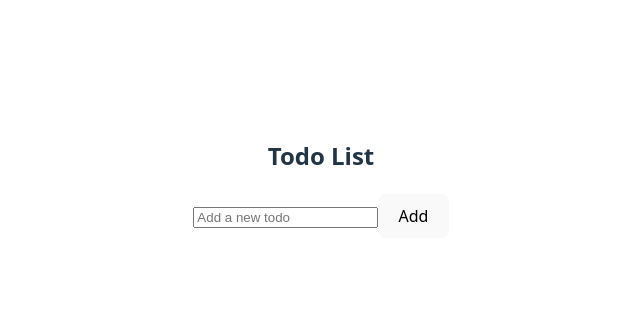
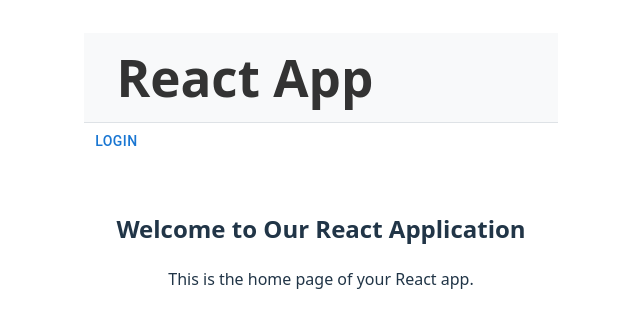
Before and after one commit to AspireQ-pro/react-teaching-demo, a React (Vite) app in the folder teaching-react/: page / in a window 1280 px wide. Shown: the part 214-542 px from the top of the page, without its empty margins (319-959 px from the left). Built offline with nearby package versions, Linux system fonts and the light colour scheme.

Commit message:
login form added

```diff
--- a/teaching-react/src/App.jsx
+++ b/teaching-react/src/App.jsx
@@ -1,93 +1,9 @@
-import { useState } from 'react'
 import './App.css'
-import VegliImage from "./assets/vegli_image.jpg"
-import Teja from "./assets/Tejas_lava.png"
-import ProfileCard from './components/ProfileCard'
-// import AboutUs from './components/AboutUs'
-import Counter from './components/counter'
-import IdentityCard from './components/IdentityCard'
-import TodoList from './components/TodoList'
-function Button({label,color,onClick}){
-  return  <button style={{backgroundColor:color}} onClick={onClick}>{label}</button>//in this it is html. so to add the javascript variable inside the html we will use { }
-}
+import Home from './components/Home'
 
 
-const handleclick=()=>{
-  alert("Button clicked");
-}
-
-
-
-//props --> properties
-//unidirectional data flow -- only passed from parent to child
-//that are passed from parent to child components
-//they are read-only so they cannot be changed
-
-
-const students = [
-  { id: 1, name: "Tejas", role: "Developer" , image: Teja},
-  { id: 2, name: "Sumedh", role: "Developer" , image: VegliImage},
-  { id: 3, name: "Atul", role: " Developer" , image: Teja},
-  { id: 4, name: "Rajshree", role: "Developer" , image: Teja},
-  { id: 5, name: "Akshay", role: "Developer" , image: Teja}
-];
-
-//conditional rendering
-// function Welcome1({isRegistered}){
-//   if(isRegistered){
-//     return <h2>Hello , you are registered student.</h2>
-//   }
-//   return <h2>Welcome to the Aspireq</h2>
-// }
-
-//using ternary operator
-function Welcome1({isRegistered}){
- return isRegistered ? <h2>Hello , you are registered student.</h2> : <h2>Welcome to the Aspireq</h2>;
-}
-
-// function Welcome(){
-//   return <h1>Welcome to the Aspireq</h1>
-// }
-
-var isRegistered = false;
-
-
-
-//Rendering the list
-
-const studentList=["Akshay","Tejas","Sumedh","Atul","Rajshree"];
-
 function App() {
-  const sList=[];
-       for (let i=0; i< studentList.length;i++){
-        sList.push(<li key={i}>{studentList[i]}</li>);
-       }
-//Jsx:=>(Javascript XML) writing a html inside the javascript
-  return (
-    <>
-       {/* <Welcome1 isRegistered={isRegistered}/> */}
-       <TodoList todos={studentList} />
-      {/* <ul>
-        {sList}
-      </ul>
-      <ul>
-        {studentList.map((student,index)=>(
-          <li key={index}>{student}</li>
-        ))}
-      </ul> */}
-
-
-       {/* <div style={{display:"flex", justifyContent:"space-between",gap:"10px"}}>
-         {students.map((student,index)=>(
-            <ProfileCard key={index} id={student.id} name={student.name} role={student.role} image={student.image}/>
-         ))}
-       </div> */}
-       {/* <Welcome1 name="Sumedh" role="Developer"/>
-       <Button label="Click Me" color="blue" onClick={handleclick}/> */}
-       {/* <Counter/>  */}
-       {/* <IdentityCard/> */}
-    </>
-  )
+  return <Home />;
 }
 
 export default App
--- /dev/null
+++ b/teaching-react/src/components/Header.jsx
@@ -0,0 +1,40 @@
+import LoginButton from "./LoginButtton";
+import LoginForm from "./LoginForm";
+import {useState} from "react";
+
+function Header() {
+  const [showLogin,setShowLogin]=useState(false);
+
+  return (
+    <>
+    <header style={{
+      display: 'flex',
+      justifyContent: 'space-between',
+      alignItems: 'center',
+      padding: '1rem 2rem',
+      backgroundColor: '#f8f9fa',
+      borderBottom: '1px solid #dee2e6'
+    }}>
+
+
+      <h1 style={{ margin: 0, color: '#333' }}>React App</h1>
+
+
+
+    </header>
+     <div style={{ display: 'flex', gap: '1rem' }}>
+        {
+          !showLogin? (
+            <LoginButton onClick={() => setShowLogin(true)} />
+          ) : (
+            <LoginForm onClose={() => setShowLogin(false)} />
+          )
+        }
+      </div>
+    </>
+
+
+  );
+}
+
+export default Header;
--- /dev/null
+++ b/teaching-react/src/components/Home.jsx
@@ -0,0 +1,18 @@
+import Header from './Header';
+
+function Home() {
+  return (
+    <div>
+      <Header />
+      <main style={{
+        padding: '2rem',
+        textAlign: 'center'
+      }}>
+        <h2>Welcome to Our React Application</h2>
+        <p>This is the home page of your React app.</p>
+      </main>
+    </div>
+  );
+}
+
+export default Home;
--- /dev/null
+++ b/teaching-react/src/components/LoginButtton.jsx
@@ -0,0 +1,9 @@
+import {Button} from "@mui/material";
+
+function LoginButton({onClick}){
+    return(
+        <Button onClick={onClick}>Login</Button>
+    )
+}
+
+export default LoginButton;
--- /dev/null
+++ b/teaching-react/src/components/LoginForm.jsx
@@ -0,0 +1,23 @@
+import {Card,CardContent,Typography} from '@mui/material';
+import { Button,TextField } from '@mui/material';
+
+
+function LoginForm({onClose}){
+    return (
+        <>
+        <Card>
+            <CardContent>
+                <Typography>Login Form</Typography>
+                <form>
+                    <TextField label="Username"  />
+                    <TextField label="Password"  />
+                    <TextField type="email"  />
+                    <Button type="submit" >Login</Button>
+                </form>
+            </CardContent>
+        </Card>
+        </>
+    )
+}
+
+export default LoginForm;
--- a/teaching-react/src/components/TodoList.jsx
+++ b/teaching-react/src/components/TodoList.jsx
@@ -13,9 +13,9 @@ function TodoList({ todos }) {
         <h2>Todo List</h2>
         <input type="text" placeholder="Add a new todo" onChange={(e) => setNewTodo(e.target.value)} value={newTodo}/>
         <button onClick={addTodo}>Add</button>
-        <ul>
+        <ol>
             {todo.map((item,index)=>(<li style={{backgroundColor:"white",color:"black"}} key={index}>{item}</li>))}
-        </ul>
+        </ol>
     </div>
   );
 }
```
Also changed, not shown: teaching-react/src/components/oldApp.jsx (added, +95 -0 lines).
